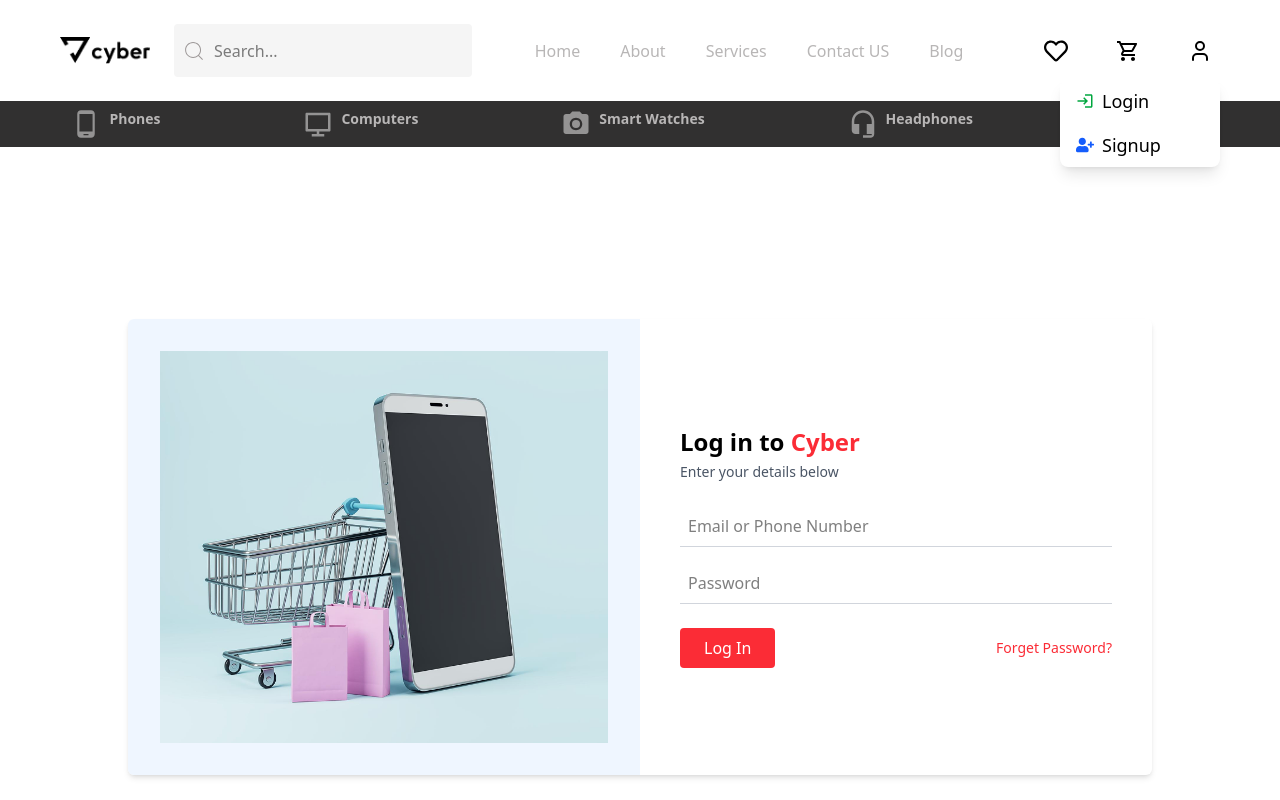
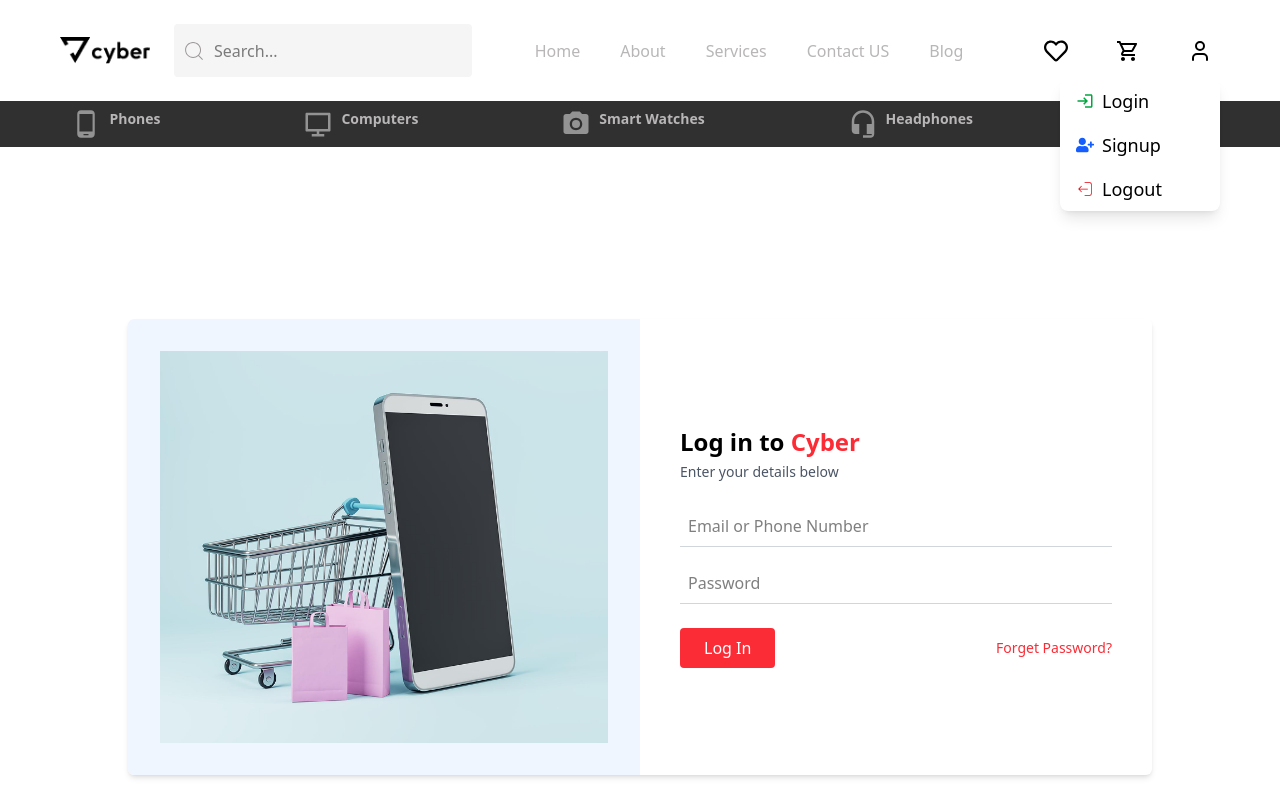
Before and after one commit to AhmedSamyEid/E-Commerce, a Next.js app: page /auth/login in a window 1280 px wide. Both pictures are taken after a click on the button 1200 px from the left and 50 px from the top of the page. Shown: the top 800 px of the page. Built offline with nearby package versions, Linux system fonts and the light colour scheme.

Commit message:
feat(Providers.tsx): add global ToastContainer with autoClose for consistent notifications

```diff
--- a/src/app/layout.tsx
+++ b/src/app/layout.tsx
@@ -3,6 +3,7 @@ import type { Metadata } from "next";
 import Header from "@/layout/Header";
 import Footer from "@/layout/Footer";
 import Subnav from "@/layout/Subnav";
+import Providers from "@/providers/Providers";
 import { CartProvider } from "@/modules/cartcontext/components/CartProvider";
 import { WishlistProvider } from "@/modules/wishlistprovider/hooks/useWishlistProvider";
 
@@ -19,6 +20,7 @@ export default function RootLayout({
   return (
     <html lang="en">
       <body className={` antialiased`}>
+        <Providers>
           <WishlistProvider>
             <CartProvider>
               <Header />
@@ -27,6 +29,7 @@ export default function RootLayout({
               <Footer />
             </CartProvider>
           </WishlistProvider>
+        </Providers>
       </body>
     </html>
   );
--- a/src/layout/Header.tsx
+++ b/src/layout/Header.tsx
@@ -1,8 +1,10 @@
 "use client";
 import Link from "next/link";
 import Image from "next/image";
+import Cookies from "js-cookie";
+import { toast, ToastContainer } from "react-toastify";
 import { LuUser } from "react-icons/lu";
-import { CiSearch } from "react-icons/ci";
+import { CiSearch, CiLogout } from "react-icons/ci";
 import { useEffect, useRef, useState } from "react";
 import { MdOutlineShoppingCart, MdLogin } from "react-icons/md";
 import { FaRegHeart, FaBars, FaTimes, FaUserPlus } from "react-icons/fa";
@@ -17,11 +19,13 @@ const NavLinks = [
   { name: "Blog", href: "/blog" },
 ];
 export default function Header() {
-  const [menuOpen, setMenuOpen] = useState(false);
   const { cartItems } = useCart();
-  const totalQuantity = cartItems.reduce((sum, item) => sum + item.quantity, 0);
   const { wishlist } = useWishlist();
   const [open, setOpen] = useState(false);
+  const [menuOpen, setMenuOpen] = useState(false);
+  const [userMenuOpen, setUserMenuOpen] = useState(false);
+  const totalQuantity = cartItems.reduce((sum, item) => sum + item.quantity, 0);
+
   const menuRef = useRef<HTMLDivElement>(null);
   useEffect(() => {
     function handleClickOutside(event: MouseEvent) {
@@ -34,6 +38,12 @@ export default function Header() {
       document.removeEventListener("mousedown", handleClickOutside);
     };
   }, []);
+  const handleLogout = () => {
+    localStorage.clear();
+    Cookies.remove("token");
+    toast.success("تم التسجيل الخروج بنجاح");
+    setUserMenuOpen(false);
+  };
   return (
     <header>
       <div className="  flex flex-wrap items-center justify-between py-6 px-15">
@@ -76,6 +86,10 @@ export default function Header() {
                   <FaUserPlus className="text-blue-600" />
                   <span>Signup</span>
                 </Link>
+                <button onClick={handleLogout} className="flex items-center w-full gap-2 px-4 py-2 cursor-pointer hover:bg-gray-100 transition">
+                  <CiLogout className="text-red-600" />
+                  <span>Logout</span>
+                </button>
               </div>
             )}
           </div>
@@ -121,6 +135,10 @@ export default function Header() {
                     <FaUserPlus className="text-blue-600" />
                     <span>Signup</span>
                   </Link>
+                  <button onClick={handleLogout} className="flex items-center gap-2 px-4 py-2 w-full cursor-pointer hover:bg-gray-100 transition">
+                    <CiLogout className="text-red-600" />
+                    <span>Logout</span>
+                  </button>
                 </div>
               )}
             </div>
--- a/src/modules/auth/login/components/loginForme.tsx
+++ b/src/modules/auth/login/components/loginForme.tsx
@@ -46,7 +46,6 @@ export default function Login() {
         </div>
       </div>
 
-      <ToastContainer position="top-right" autoClose={1000} />
     </div>
   );
 }
--- /dev/null
+++ b/src/providers/Providers.tsx
@@ -0,0 +1,12 @@
+import { ToastContainer } from "react-toastify";
+
+
+
+export default function Providers({ children }: Readonly<{ children: React.ReactNode }>) {
+  return (
+    <>
+      <ToastContainer position="top-right" closeButton   autoClose={2000} />
+      {children}
+    </>
+  );
+}
```
Lines whose indentation alone changed are shown as unchanged.
